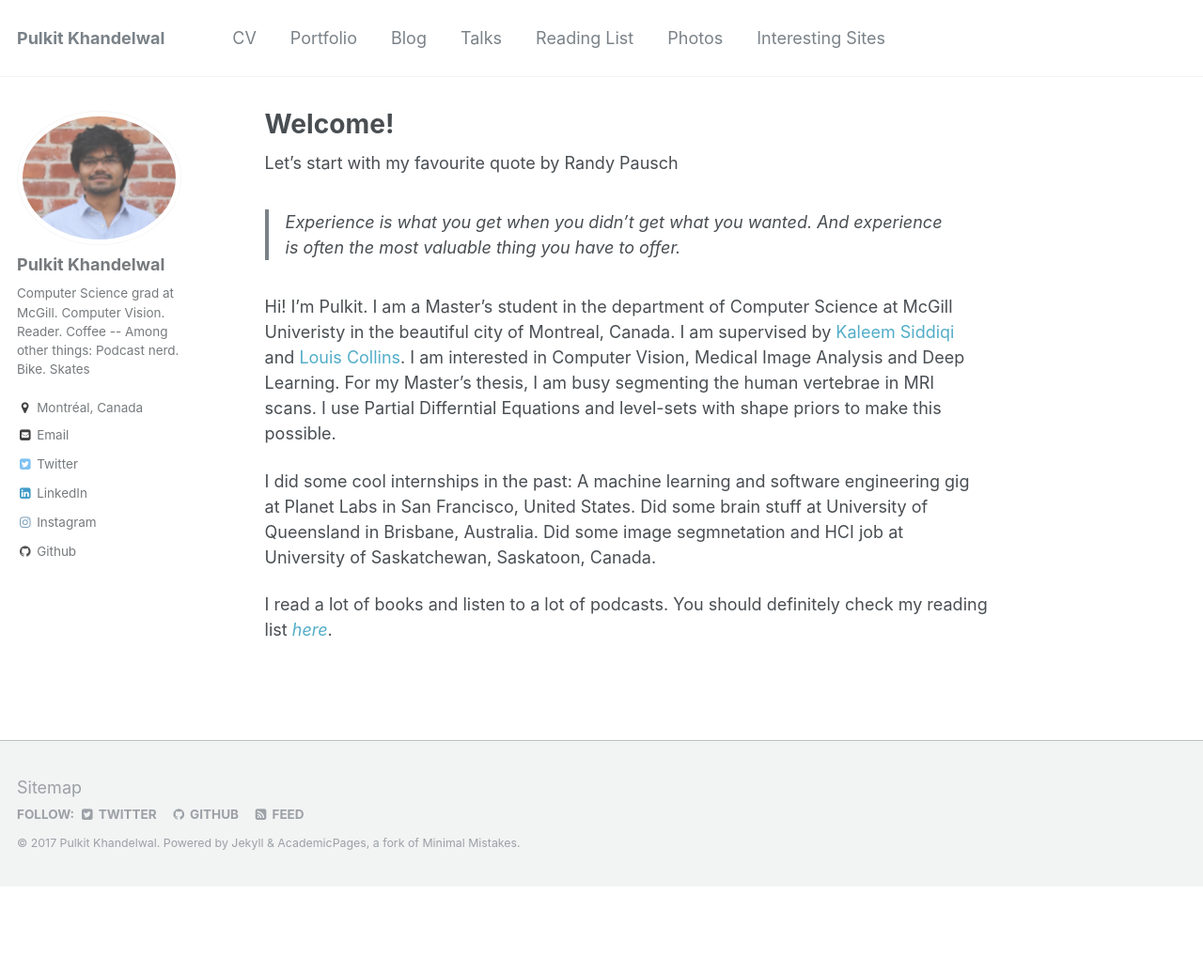
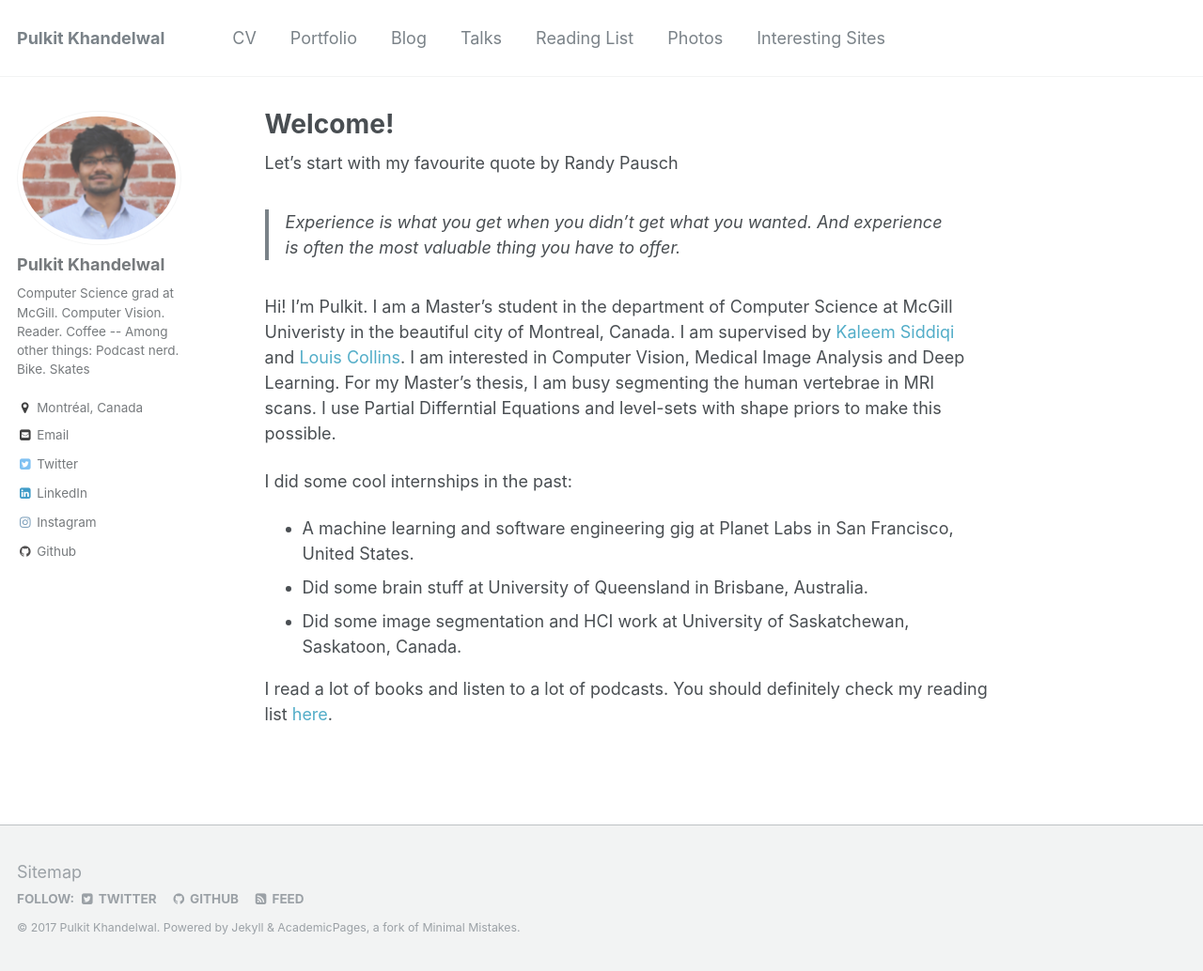
Before and after one commit to Pulkit-Khandelwal/pulkit-khandelwal.github.io, a Jekyll site: the page built from _pages/about.md, in a window 1280 px wide and 1034 px high. Shown: the whole window at 94% size. Built offline with Jekyll 4.4.1, drawn with Linux system fonts in a browser that asks for light colours.

Commit message:
Update about.md

```diff
--- a/_pages/about.md
+++ b/_pages/about.md
@@ -15,8 +15,8 @@ Let's start with my favourite quote by Randy Pausch
 Hi! I'm Pulkit. I am a Master's student in the department of Computer Science at McGill Univeristy in the beautiful city of Montreal, Canada. I am supervised by [Kaleem Siddiqi](http://www.cim.mcgill.ca/~siddiqi/) and [Louis Collins](http://nist.mni.mcgill.ca/). I am interested in Computer Vision, Medical Image Analysis and Deep Learning. For my Master's thesis, I am busy segmenting the human vertebrae in MRI scans. I use Partial Differntial Equations and level-sets with shape priors to make this possible.
 
 I did some cool internships in the past:
-A machine learning and software engineering gig at Planet Labs in San Francisco, United States.
-Did some brain stuff at University of Queensland in Brisbane, Australia.
-Did some image segmnetation and HCI job at University of Saskatchewan, Saskatoon, Canada.
+* A machine learning and software engineering gig at Planet Labs in San Francisco, United States.
+* Did some brain stuff at University of Queensland in Brisbane, Australia.
+* Did some image segmentation and HCI work at University of Saskatchewan, Saskatoon, Canada.
 
-I read a lot of books and listen to a lot of podcasts. You should definitely check my reading list [*here*](https://pulkit-khandelwal.github.io/reading-list/).
+I read a lot of books and listen to a lot of podcasts. You should definitely check my reading list [here](https://pulkit-khandelwal.github.io/reading-list/).
```
